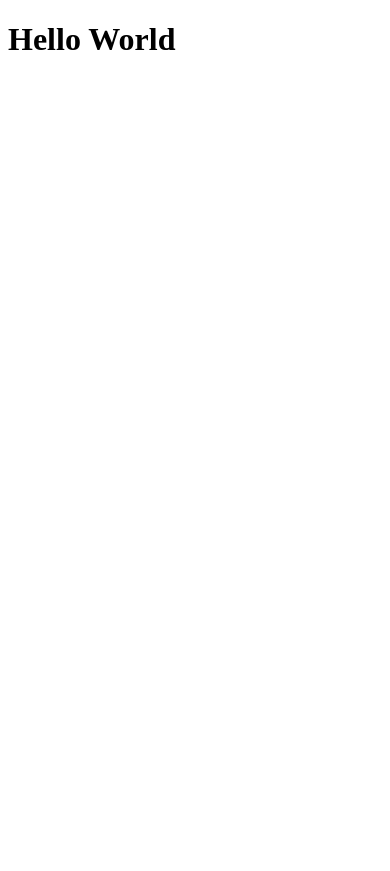
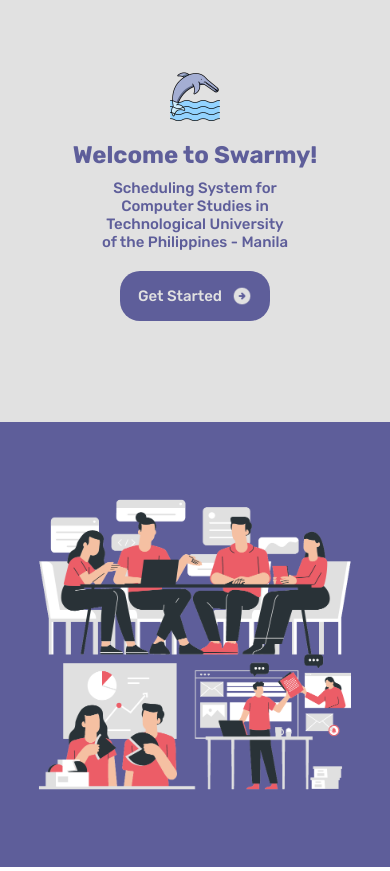
Before and after one commit to jkagullo/Scheduling-PSO, a Flask app: page / in a window 390 px wide. Before the commit the page ends 50 px from the top, so only its background shows below. Run offline with Flask 3, Linux system fonts and the light colour scheme.

Commit message:
"home page done, responsive"

```diff
--- a/app/__init__.py
+++ b/app/__init__.py
@@ -1,8 +1,10 @@
 from flask import Flask
 from .blueprints.home import home
+from .blueprints.schedname import schedname
 
 def create_app():
     app = Flask(__name__)
     app.register_blueprint(home)
+    app.register_blueprint(schedname)
 
     return app
--- /dev/null
+++ b/app/static/css/home.css
@@ -0,0 +1,159 @@
+*{
+    margin: 0;
+    padding: 0;
+    font-family: "Rubik", sans-serif;
+}
+
+.body{
+    background-color: red;
+}
+
+.container{
+    width: 100%;
+    height: 100vh;
+    display: flex;
+    flex-direction: row;
+    justify-content: center;
+}
+
+.left{
+    width: 50%;
+    background-color: #e1e1e1;
+    display: flex;
+    justify-content: center;
+    align-items: center;
+}
+
+.card{
+    height: 50%;
+    width: 60%;
+    display: flex;
+    flex-direction: column;
+    justify-content: center;
+    align-items: center;
+    margin-bottom: 30px;
+}
+
+.text{
+    font-size: 20px;
+    color: #5E5E9A;
+    text-align: center;
+    font-weight: 500;
+    margin-top: 30px;
+}
+
+.left .logo{
+    width: 100px;
+    height: 100px;
+}
+.right{
+    width: 50%;
+}
+
+.right img{
+    width: 100%;
+    height: 100%;
+}
+
+.header{
+    font-size: 36px;
+    font-weight: 700;
+    color: #5E5E9A;
+    margin-top: 20px;
+}
+
+.button{
+    margin-top: 20px;
+    background-color: #5E5E9A;
+    color: #e1e1e1;
+    width: 200px;
+    height: 60px;
+    display: flex;
+    justify-content: center;
+    align-items: center;
+    border: 0px;
+    border-radius: 20px;
+    font-size: 20px;
+    font-weight: 500;
+    cursor: pointer;
+    opacity: 1;
+}
+
+.button:hover{
+    opacity: 0.5;
+}
+
+.card a{
+    text-decoration: none;
+}
+
+.arrow{
+    margin-left: 10px;
+}
+
+@media (max-width:1024px) {
+    .card{
+        width: 100%;
+    }
+}
+
+@media (max-width:768px){
+    .container{
+        flex-direction: column;
+        width: 100%;
+        height: 100vh;
+    }
+    .left{
+        height: 50%;
+        width: 100%;
+    }
+    .right{
+        height: 50%;
+        width: 100%;
+    }
+    .right img{
+        height: auto;
+    }
+    .text{
+        width: 50%;
+    }
+}
+
+@media (max-width:425px){
+    .left .logo{
+        width: 50px;
+        height: 50px;
+    }
+    .header{
+        font-size: 24px;
+    }
+    .text{
+        font-size: 15px;
+        margin-top: 10px;
+    }
+    .button{
+        width: 150px;
+        height: 50px;
+        font-size: 15px;
+    }
+    .arrow{
+        height: 20px;
+        width: 20px;
+    }
+}
+
+@media (max-width:320px){
+    .text{
+        width: 80%;
+    }
+    .button{
+        width: 100px;
+        height: 40px;
+        font-size: 10px;
+    }
+    .arrow{
+        height: 17px;
+        width: 17px;
+        margin-left: 5px;
+    }
+}
--- a/app/templates/home.html
+++ b/app/templates/home.html
@@ -2,11 +2,29 @@
 <html lang="en">
 <head>
     <meta charset="UTF-8">
-    <meta name="viewport" content="width=device-width", initial-scale="1.0">
+    <meta content="width=device-width" initial-scale="1.0" name="viewport">
+    <link rel="preconnect" href="https://fonts.googleapis.com">
+    <link rel="preconnect" href="https://fonts.gstatic.com" crossorigin>
+    <link href="https://fonts.googleapis.com/css2?family=Rubik:ital,wght@0,300..900;1,300..900&display=swap" rel="stylesheet">
+    <link href=" {{ url_for('static', filename='css/home.css') }}" rel="stylesheet">
     <title> Swarmy </title>
 </head>
     <body>
-    <h1> Hello World </h1>
-
+        <div class="container">
+            <div class="left">
+                <div class="card">
+                    <img class="logo"src="{{url_for('static', filename='assets/logo.png')}}" alt="logo">
+                    <p class="header">Welcome to Swarmy!</p>
+                    <p class="text">Scheduling System for Computer Studies
+                        in Technological University of the Philippines - Manila
+                    </p>
+                    <a href="{{url_for('schedname.schedname_page')}}"><button class="button">Get Started<img class="arrow" src="{{url_for('static', filename='assets/right_arrow.png')}}" alt="logo"></button></a>
+                    </button>
+                </div>
+            </div>
+            <div class="right">
+                <img src="{{url_for('static', filename='assets/splashimg.png')}}" alt="illustration">
+            </div>
+        </div>
     </body>
 </html>
```
Also changed, not shown: app/blueprints/schedname.py (added, +7 -0 lines), app/templates/schedname.html (added, +11 -0 lines), app/static/assets/LUCID.png (renamed from app/assets/LUCID.png), app/static/assets/logo.png (added), app/static/assets/right_arrow.png (added), app/static/assets/splashimg.png (renamed from app/assets/splashimg.png).
